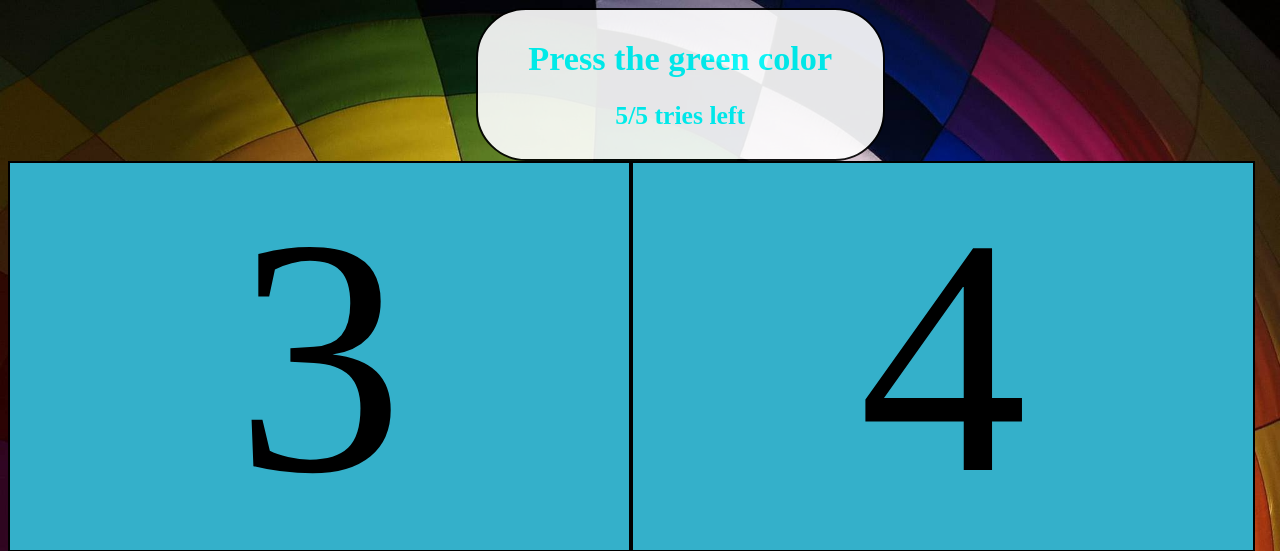
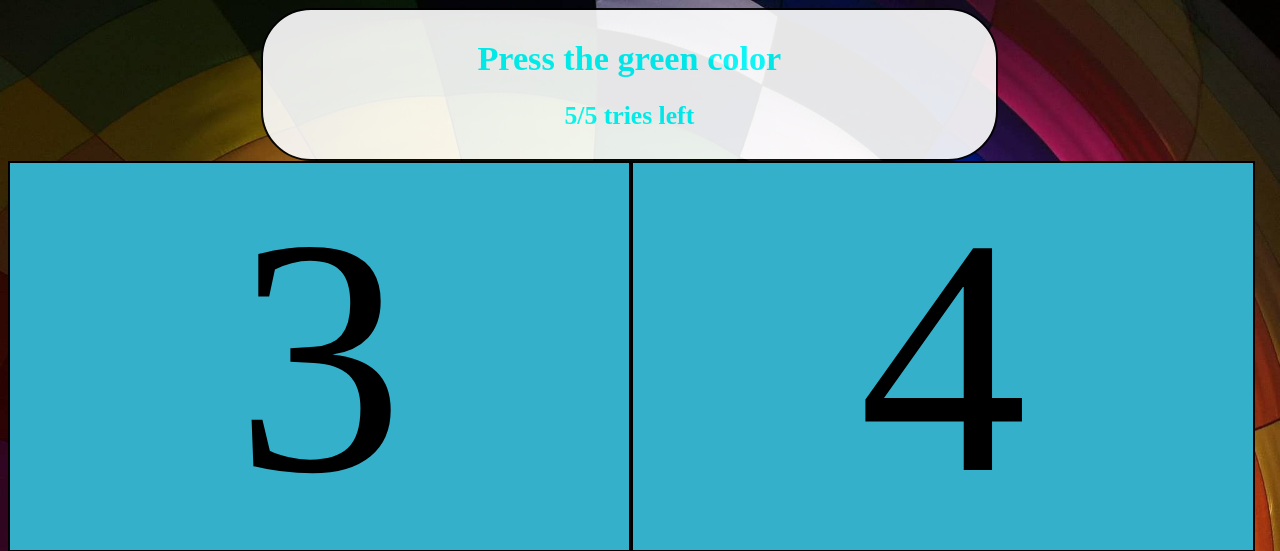
Before and after one commit to 2semesterB2/examGrp7, a PHP site: page /ingame/ingame.php in a window 1280 px wide. Shown: the top 551 px of the page. Run offline with PHP 8.4, Linux system fonts and the light colour scheme; some libraries are stand-ins or nearby versions.

Commit message:
rettelser

```diff
--- a/ingame/stylesheet.css
+++ b/ingame/stylesheet.css
@@ -27,6 +27,7 @@ a:active {
 
 .text{
  background-color: #fff;
+	float: left;
 	opacity: 0.9;
     color: aqua;
     padding: 0.5% 4%;
@@ -36,6 +37,7 @@ a:active {
     font-size: 107%;
 	border-radius: 50px;
 	border: 2px solid #000000;
-	margin-left: 37%;
+	width: 50%;
+	margin-left: 20%;
 
 }
```
